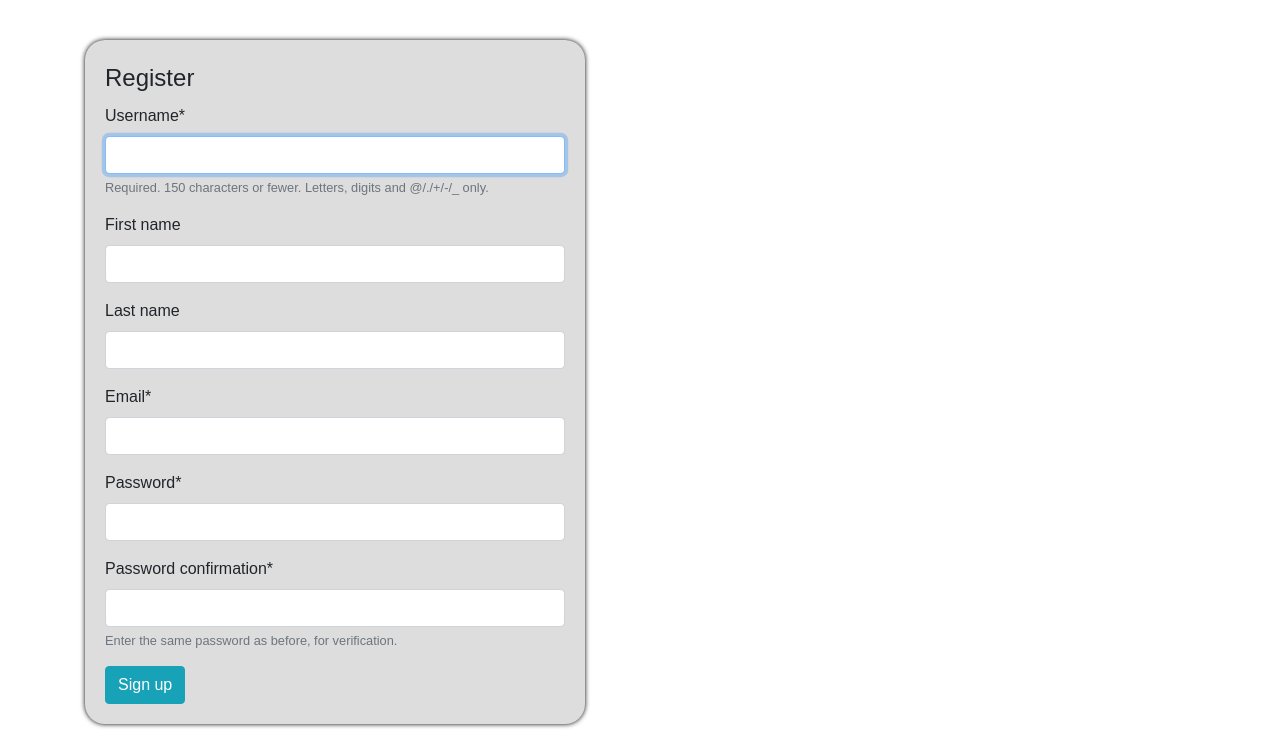
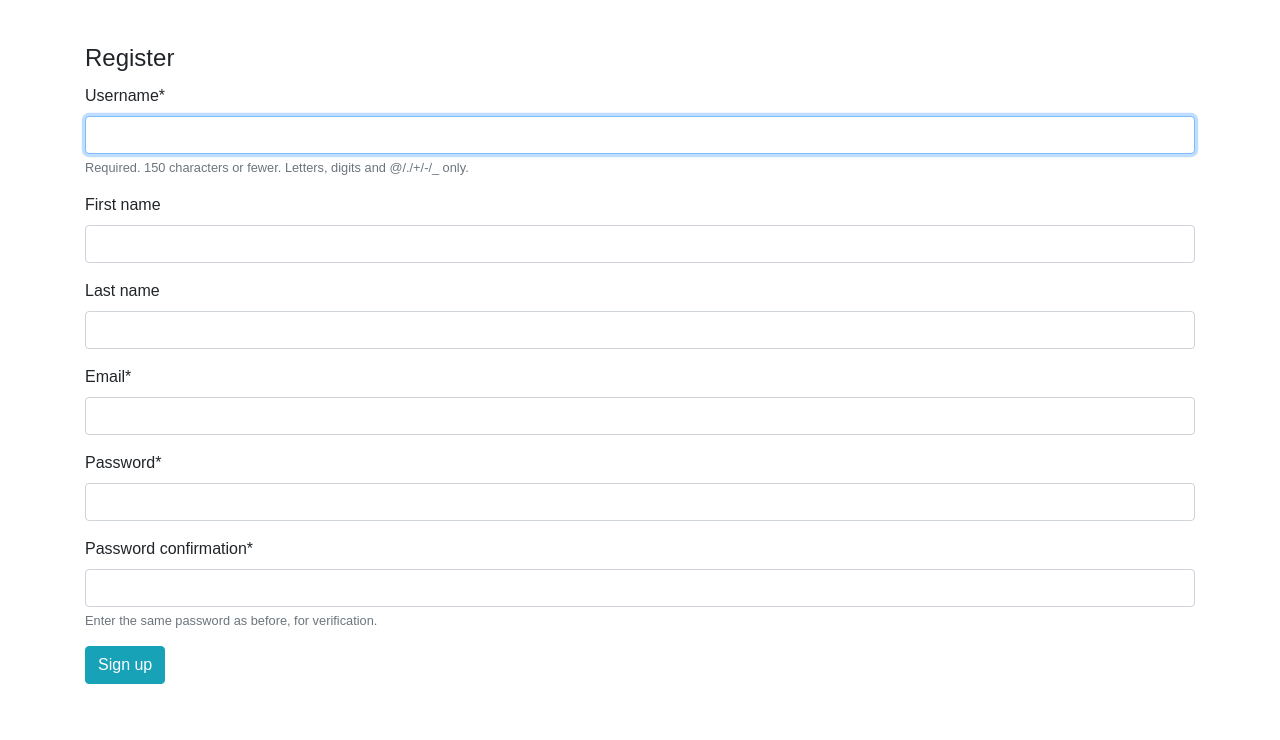
Before and after one commit to 37h4nn4ug13/social, a Django app: page /register in a window 1280 px wide. Shown: the part 60-800 px from the top of the page. Run offline with Django 3.2, Linux system fonts and the light colour scheme; some libraries are stand-ins or nearby versions.

Commit message:
Random updates

```diff
--- a/users/templates/users/register.html
+++ b/users/templates/users/register.html
@@ -2,13 +2,12 @@
 {% load crispy_forms_filters %}
 {% load crispy_forms_tags %}
 {% block content %}
-<div class="outline-local">
     <form method="POST">
         <legend>Register</legend>
         {% csrf_token %}
         {{ form|crispy }}
     <button class="btn btn-info" type="submit">Sign up</button>
     </form>
-</div>
+
 
 {% endblock content %}
```
